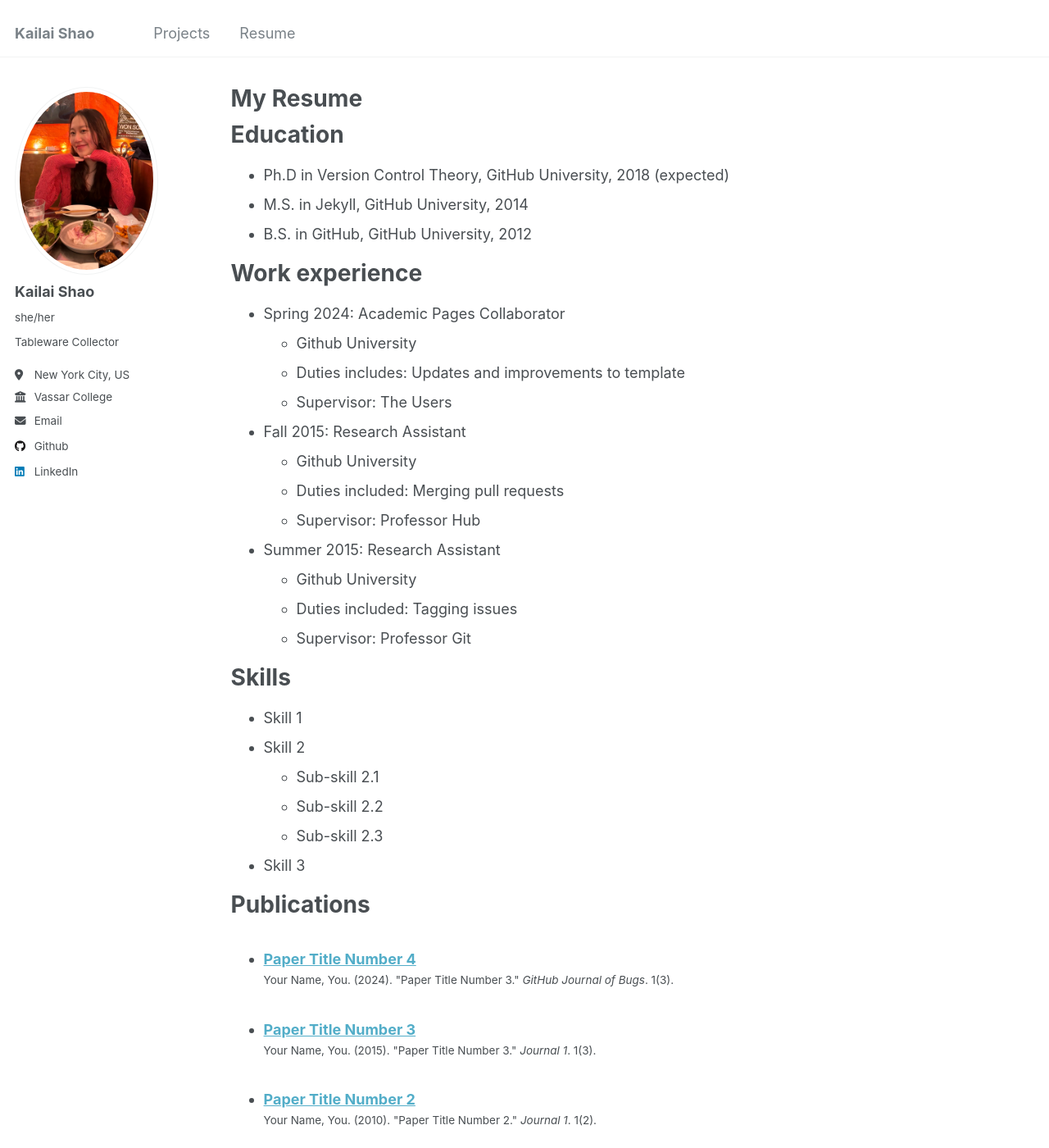
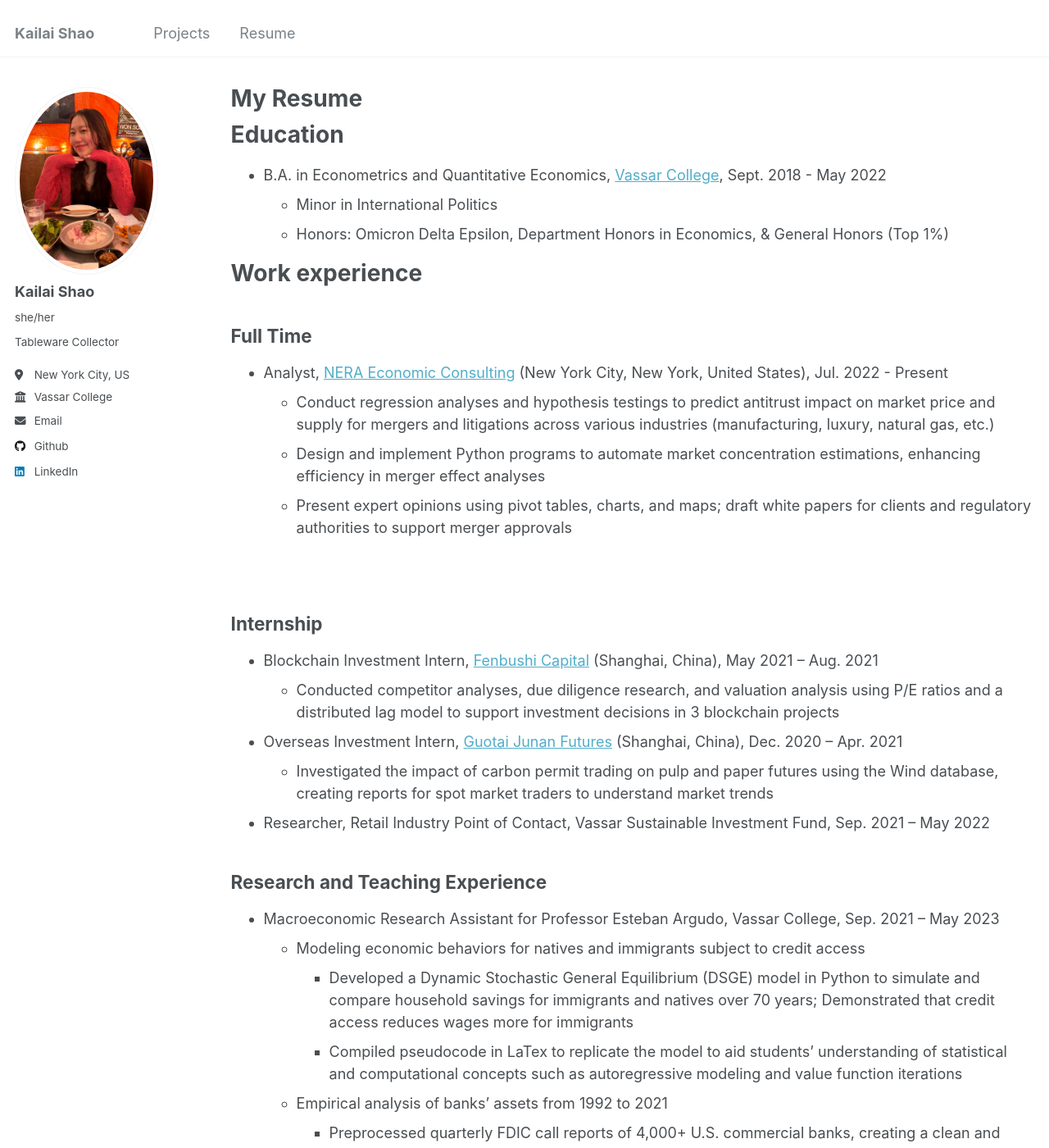
Before and after one commit to kshao19/kshao19.github.io, a Jekyll site: the page built from _pages/Resume.md, in a window 1280 px wide and 1400 px high. Shown: the whole window at 82% size. Built offline with Jekyll 4.4.1, drawn with Linux system fonts in a browser that asks for light colours; some of the changed text lies outside the part shown.

Commit message:
Update Resume.md

```diff
--- a/_pages/Resume.md
+++ b/_pages/Resume.md
@@ -11,54 +11,46 @@ redirect_from:
 
 Education
 ======
-* Ph.D in Version Control Theory, GitHub University, 2018 (expected)
-* M.S. in Jekyll, GitHub University, 2014
-* B.S. in GitHub, GitHub University, 2012
+* B.A. in Econometrics and Quantitative Economics, [Vassar College](https://www.vassar.edu/), Sept. 2018 - May 2022
+  * Minor in International Politics
+  * Honors: Omicron Delta Epsilon, Department Honors in Economics, & General Honors (Top 1%)
 
 Work experience
 ======
-* Spring 2024: Academic Pages Collaborator
-  * Github University
-  * Duties includes: Updates and improvements to template
-  * Supervisor: The Users
+## Full Time
+* Analyst, [NERA Economic Consulting](https://www.nera.com/) (New York City, New York, United States), Jul. 2022 - Present
+  * Conduct regression analyses and hypothesis testings to predict antitrust impact on market price and supply for mergers and litigations across various industries (manufacturing, luxury, natural gas, etc.)
+  * Design and implement Python programs to automate market concentration estimations, enhancing efficiency in merger effect analyses
+  * Present expert opinions using pivot tables, charts, and maps; draft white papers for clients and regulatory authorities to support merger approvals
 
-* Fall 2015: Research Assistant
-  * Github University
-  * Duties included: Merging pull requests
-  * Supervisor: Professor Hub
+<br>
 
-* Summer 2015: Research Assistant
-  * Github University
-  * Duties included: Tagging issues
-  * Supervisor: Professor Git
+## Internship
+* Blockchain Investment Intern, [Fenbushi Capital](https://fenbushi.vc/) (Shanghai, China), May 2021 – Aug. 2021
+  * Conducted competitor analyses, due diligence research, and valuation analysis using P/E ratios and a distributed lag model to support investment decisions in 3 blockchain projects
+
+* Overseas Investment Intern, [Guotai Junan Futures](https://en.gtjaqh.com/index.html) (Shanghai, China), Dec. 2020 – Apr. 2021
+  * Investigated the impact of carbon permit trading on pulp and paper futures using the Wind database, creating reports for spot market traders to understand market trends
+
+* Researcher, Retail Industry Point of Contact, Vassar Sustainable Investment Fund, Sep. 2021 – May 2022
+
+## Research and Teaching Experience
+* Macroeconomic Research Assistant for Professor Esteban Argudo, Vassar College, Sep. 2021 – May 2023
+  * Modeling economic behaviors for natives and immigrants subject to credit access
+    * Developed a Dynamic Stochastic General Equilibrium (DSGE) model in Python to simulate and compare household savings for immigrants and natives over 70 years; Demonstrated that credit access reduces wages more for immigrants
+    * Compiled pseudocode in LaTex to replicate the model to aid students’ understanding of statistical and computational concepts such as autoregressive modeling and value function iterations
+  * Empirical analysis of banks’ assets from 1992 to 2021
+    * Preprocessed quarterly FDIC call reports of 4,000+ U.S. commercial banks, creating a clean and structured dataset for analysis
+    * Utilized Python’s Statsmodels to identify and remove seasonal patterns, visualizing long-term trends in banks’ adjusted net incomes and assets
+
+* Macroeconomic Theory Teaching Assistant, Vassar College, Jan. 2022 – May 2022
+
+* Research Assistant on Chinese Economics, Vassar College, Nov. 2019 – May 2020
+
 
 Skills
 ======
-* Skill 1
-* Skill 2
-  * Sub-skill 2.1
-  * Sub-skill 2.2
-  * Sub-skill 2.3
-* Skill 3
-
-Publications
-======
-  <ul>{% for post in site.publications reversed %}
-    {% include archive-single-cv.html %}
-  {% endfor %}</ul>
-
-Talks
-======
-  <ul>{% for post in site.talks reversed %}
-    {% include archive-single-talk-cv.html  %}
-  {% endfor %}</ul>
-
-Teaching
-======
-  <ul>{% for post in site.teaching reversed %}
-    {% include archive-single-cv.html %}
-  {% endfor %}</ul>
-
-Service and leadership
-======
-* Currently signed in to 43 different slack teams
+* <b>Research Skills:<b> Exploratory Data Analysis & Visualization, Regression Analysis, Machine Learning (KNN, Clustering), Macroeconomic Modeling (DSGE, Numerical Analysis, Markov Chain Simulation)
+* <b>Programming Tools:<b> Python (Pandas, NumPy, Scikit-learn, PyTorch, SciPy, QuantEcon), SQL, R, Stata, MATLAB
+* <b>Visualization Tools:<b> Python (Matplotlib, Seaborn), Tableau, Excel, R
+* <b>Multimedia Deliveries:<b> PowerPoint, Latex, ArcGIS
```
